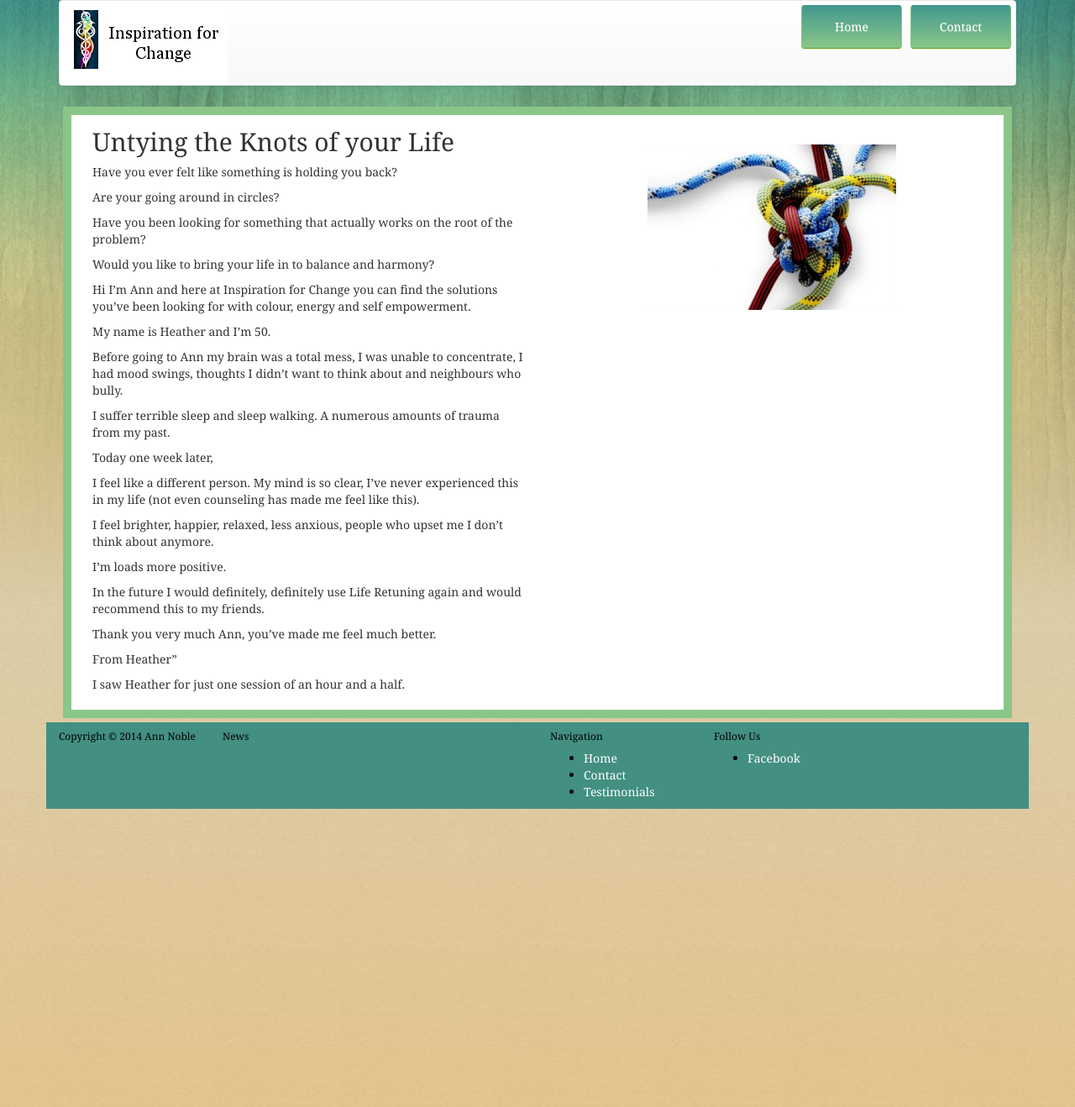
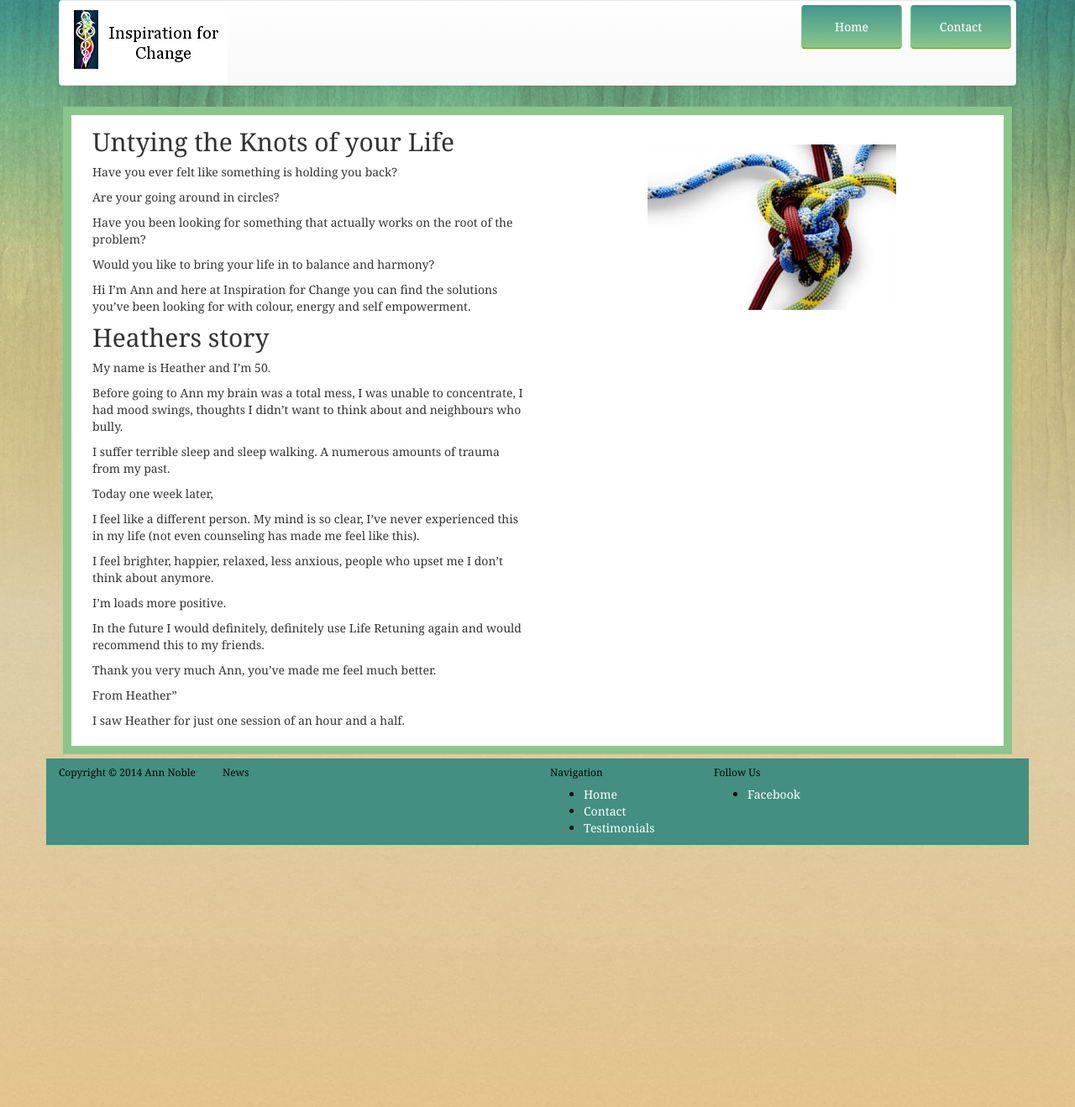
Before and after one commit to designerwebhosting/inspirationforchange, a Jekyll site: the page built from about.md, in a window 1280 px wide. Shown: the whole page at 84% size. Built offline with Jekyll 4.4.1, drawn with Linux system fonts in a browser that asks for light colours; nearby versions of some CDN libraries; library files that are not in the unit come from our copies.

Commit message:
Update about.md

```diff
--- a/about.md
+++ b/about.md
@@ -17,5 +17,6 @@ Would you like to bring your life in to balance and harmony?
 
 Hi I'm Ann and here at Inspiration for Change you can find the solutions you've been looking for with colour, energy and self empowerment.
 
+## Heathers story
 
 {% include displayPost param="_posts/2015-02-01-heathers-testimonial.md" %}
```
